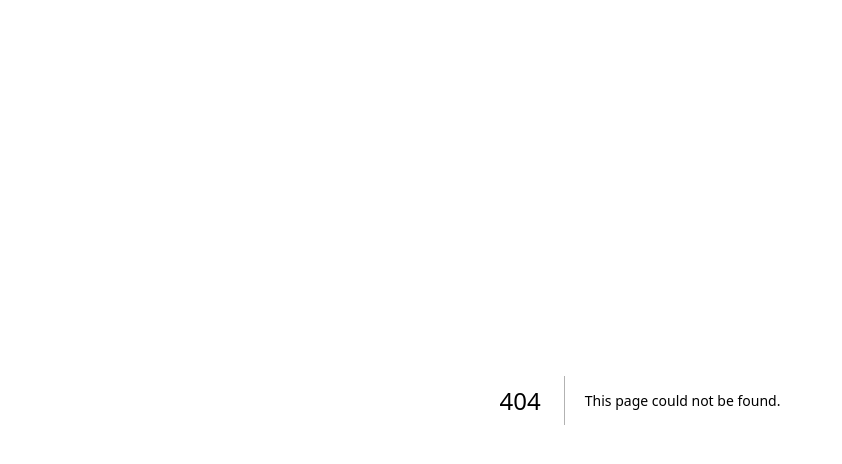
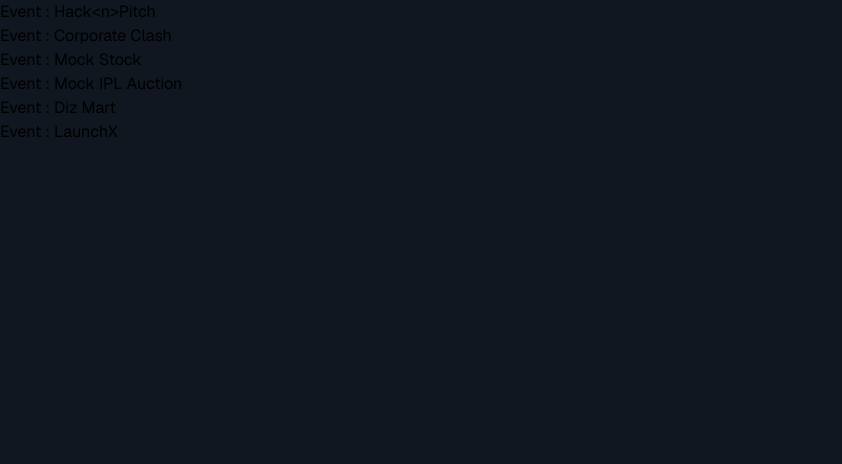
Before and after one commit to jadavpur-university-ed-cell/esummit-24, a Next.js app: page /eventRegistration in a window 1280 px wide. Before the commit this address had no page. Shown: the top 464 px of the page, without its empty margins (0-842 px from the left). Built offline with nearby package versions, Linux system fonts and the light colour scheme.

Commit message:
routing fixed
default routing to eventRegistration is fixed

```diff
--- a/app/eventRegistration/[eventName]/page.tsx
+++ b/app/eventRegistration/[eventName]/page.tsx
@@ -4,6 +4,7 @@ import allEventNames from './allEventNames'
 import {MemberInput,TeamInput} from './Comp'
 import React, { HtmlHTMLAttributes, useState } from 'react'
 import { boolean, string } from 'zod'
+import { useRouter } from 'next/navigation'
 
 type eventPropType = {
   valid: boolean,
@@ -113,7 +114,8 @@ const checkValidMembers=(
 }
 
 const Event = ({params}:{params:{eventName:string}}) => {
-  if(!checkValidEvent(params.eventName).valid) return(<div>not Valid Event</div>);
+  const router = useRouter();
+  if(!checkValidEvent(params.eventName).valid) router.push('/eventRegistration')
   const eventProp:eventPropType = checkValidEvent(params.eventName);
 
   const [userMail, setUserMail] = useState<string>("test@gmail.com");
--- /dev/null
+++ b/app/eventRegistration/page.tsx
@@ -0,0 +1,15 @@
+import Link from "next/link"
+import allEventNames from "./[eventName]/allEventNames"
+export default function (){
+  return(
+    <div className="">
+      {allEventNames.map(e=>{return(
+        <div key={e.path}>
+          <Link href={`/eventRegistration/${e.path}`} >
+            Event : {e.name}
+          </Link>
+        </div>
+      )})}
+    </div>
+  )
+}
```
